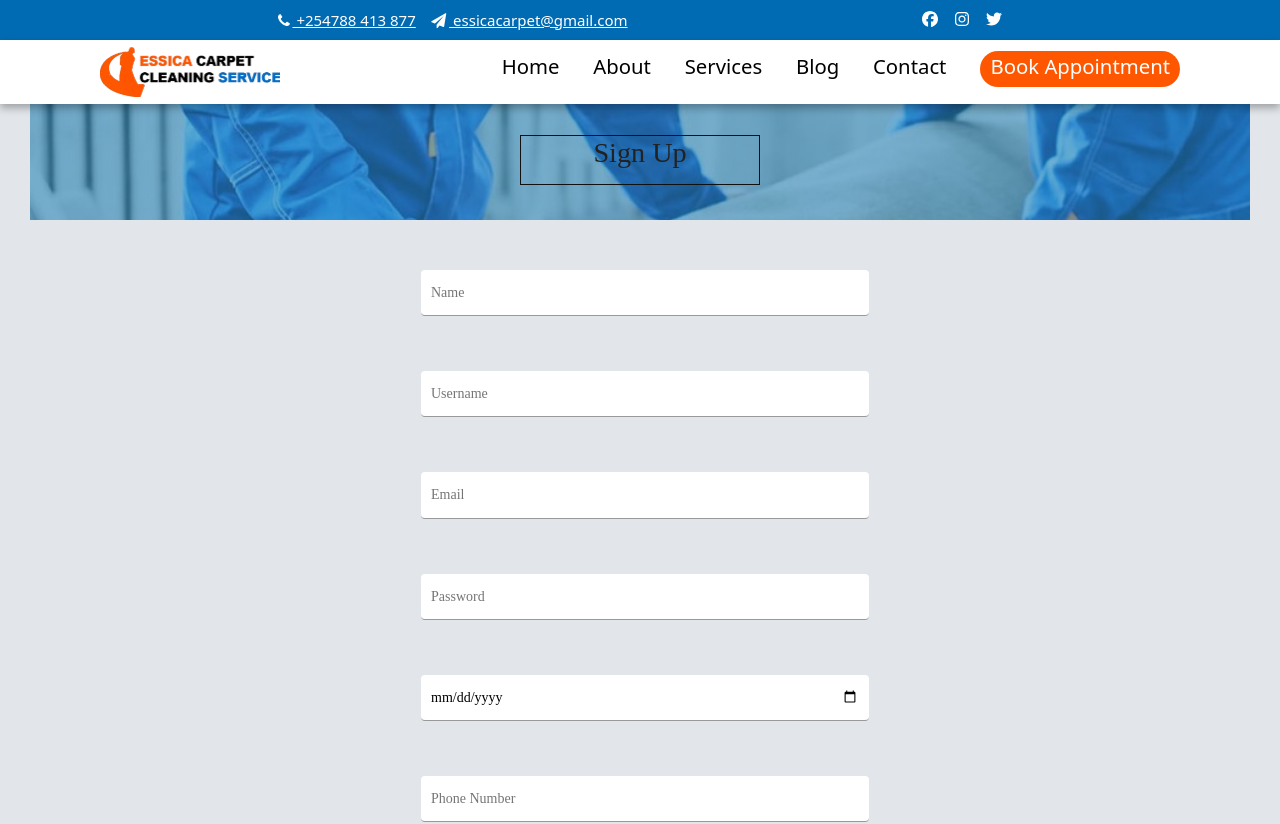
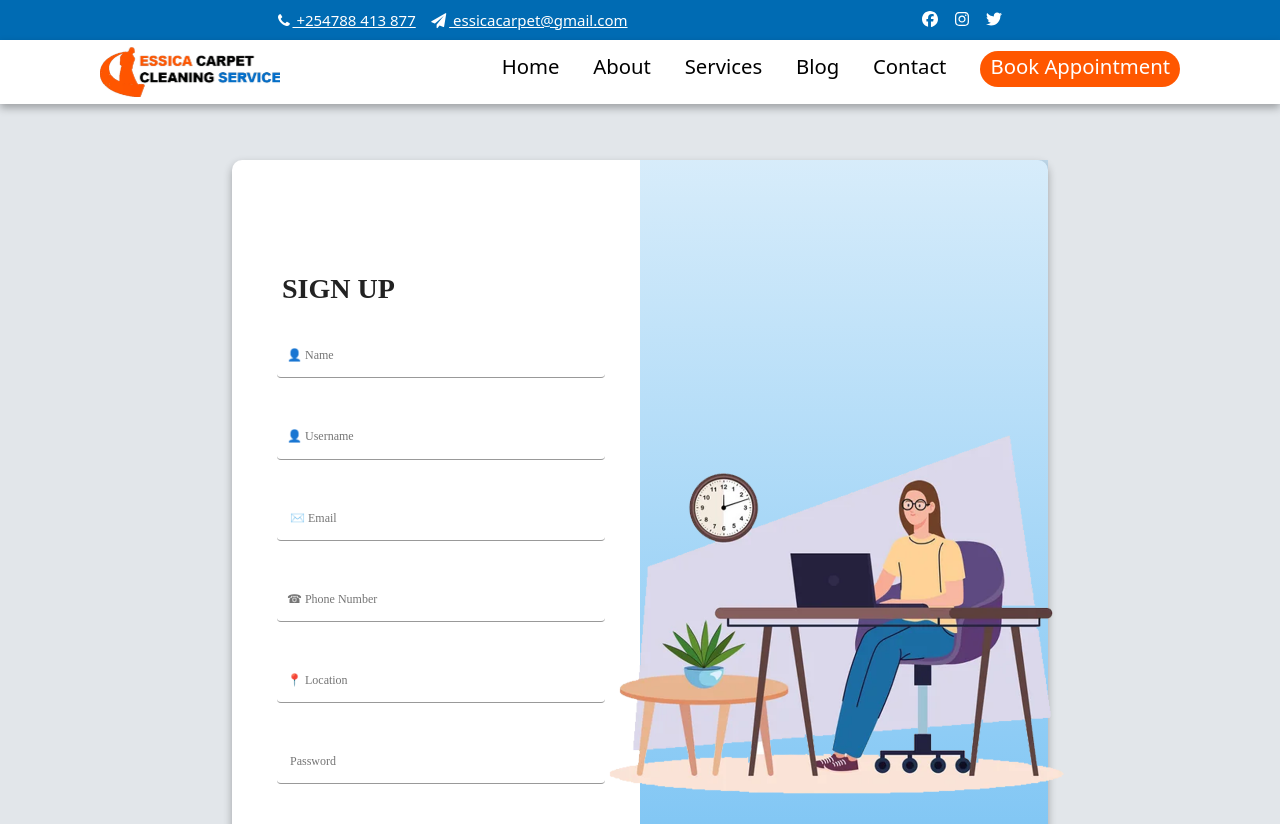
Before and after one commit to Tracy-miranja/essica-carpet-cleaning, a React (Vite) app: page /signup in a window 1280 px wide. Shown: the top 824 px of the page. Built offline with nearby package versions, Linux system fonts and the light colour scheme.

Commit message:
Modified sign in section

```diff
--- a/src/components/Navbar/navbar.css
+++ b/src/components/Navbar/navbar.css
@@ -161,7 +161,7 @@ li {
        left: 0;
        width: 90%;
        height: 100vh;
-       font-size: 32px !important;
+       font-size: 24px !important;
        font-weight: 600;
        background-color: #006bb3;
        z-index: 3;
--- a/src/components/Registration/options.css
+++ b/src/components/Registration/options.css
@@ -6,7 +6,7 @@
     font-weight: 400;
     font-family: Poppins;
     padding: 30px; /* Reduced overall padding */
-    padding-top: 100px; /* Increased top padding to move content down */
+    /* padding-top: 100px;  */
     z-index: 2;
     height: 99vh;
     width: 100%;
@@ -23,8 +23,8 @@
     gap: 10px; /* Space between buttons */
     margin-top: 50px; /* Additional spacing above the buttons */
     background-color: #f8f3f3;
-    box-shadow: 0 4px 8px rgba(0, 0, 0, 0.3);
-    width: 40%;
+    box-shadow: 0 4px 8px rgba(22, 26, 224, 0.3);
+    width: 30%;
     margin-top: 10%;
     height: fit-content;
     padding: 20px;
@@ -50,11 +50,32 @@
     height: 60px;
 }
 
+::placeholder {
+    /* Adjust the font size as needed */
+    font-size: 12px;
+  }
+
+  @keyframes dance {
+    0%, 100% {
+      transform: translateY(0);
+    }
+    50% {
+      transform: translateY(-25px);
+    }
+  }
+
+  h1 {
+    animation: dance 2s infinite;
+    display: inline-block; /* Ensures the animation works correctly with inline elements */
+  }
+
+
 /* Maintain responsiveness */
 @media (max-width: 768px) {
     .options-container {
         padding: 20px;
-        padding-top: 223px; /* Adjust for mobile */
+        /* padding-top: 160px;  */
+        height: fit-content;
     }
 
     .button-group {
@@ -66,3 +87,10 @@
         width: 100%; /* Full width buttons on smaller screens */
     }
 }
+
+@media (max-width: 1437px) {
+    .button-group {
+        width: fit-content;
+        margin-top: 180px;
+    }
+}
--- a/src/components/Signin/Signin.jsx
+++ b/src/components/Signin/Signin.jsx
@@ -2,7 +2,7 @@ import { useState, useEffect } from 'react';
 import { useDispatch, useSelector } from 'react-redux';
 import { useNavigate } from 'react-router-dom';
 import { fetchCustomers } from '../../store/customerSlice';
-import './signin.css';
+import './sign.css';
 
 // eslint-disable-next-line react/prop-types
 const SignIn = ({ onLoginStatusChange }) => {
@@ -54,19 +54,19 @@ const SignIn = ({ onLoginStatusChange }) => {
         <input  className="signin_input"
           name="username"
           type="text"
-          placeholder="Username"
+          placeholder="👤 Username"
           value={credentials.username}
           onChange={handleChange}
         />
         <input className="signin_input"
           name="password"
           type="password"
-          placeholder="Password"
+          placeholder="🔒︎ Password"
           value={credentials.password}
           onChange={handleChange}
         />
         {loginError && <p className="error-message">{loginError}</p>}
-        <button  className="signin_btn" type="submit">Sign in</button>
+        <button  className="signin_btn" type="submit">Log in</button>
       </form>
     </div>
     </div>
--- /dev/null
+++ b/src/components/Signin/sign.css
@@ -0,0 +1,9 @@
+
+.signin_btn{
+    font-size: 20px !important;
+    border-radius: 40px !important;
+  }
+
+  .signin_btn:hover{
+    background-color: rgba(1, 40, 212, 0.664);
+  }
--- a/src/components/Signup/signup.css
+++ b/src/components/Signup/signup.css
@@ -30,22 +30,76 @@
     font-weight: 500;
   }
 
+  .outer-dv{
+    font-size: 14px;
+    line-height: 1.8;
+    color: #222;
+    background: #E2E6EA;
+    font-weight: 400;
+    font-family: Poppins;
+    padding: 130px;
+    padding-top: 160px;
+    z-index: 2;
+    height: 70%;
+    width: 100%;
+    display: flex;
+    flex-direction:row;
+    align-items: center;
+    justify-content: center;
+  }
+
+  .section2 {
+    display: flex;
+    flex-direction: row;
+    flex-direction: column;
+    align-items: center;
+    color: #fff;
+    justify-content: center;
+    width: 50%;
+    height: 120vh;
+    background: linear-gradient(to top, rgba(52, 164, 238, 0.8), rgba(55, 161, 232, 0.2));
+}
+
+.section2 a{
+  color: #fff;
+}
+
+
+  .section1 h2{
+    line-height: 1.66;
+    margin: 0;
+    padding: 0;
+    font-weight: 700;
+    color: #222;
+    font-family: Poppins;
+    font-size: 28px;
+    margin-left: 30px;
+  }
+
   /* Signup Form Container */
   .signup-container {
-    font-size: 14px; /* Slightly larger font size */
+    font-size: 14px;
     line-height: 1.8;
     color: #222;
-    background: #E2E6EA; /* Different background color for distinction */
+    background: #fff;
     font-weight: 400;
     font-family: Poppins;
-    padding: 30px;
-    padding-top: 100px; /* Increased top padding to move content down */
+    /* padding: 130px; */
+    /* padding-top: 100px;  */
     z-index: 2;
-    height: 100%;
-    width: 100%;
+    /* height: 0%; */
+    width: 80%;
     display: flex;
-    flex-direction: column;
+    flex-direction:row;
     align-items: center;
+    box-shadow: 0 4px 8px rgba(0, 0, 0, 0.3);
+    border-radius: 10px;
+
+  }
+
+  .section1{
+    width: 50%;
+    padding: 20px;
   }
 
 /* Form Group */
@@ -62,6 +116,10 @@
     margin-bottom: 5px; /* Space between label and input */
     font-weight: bold; /* Optional: makes label text bold */
     color: black; /* Set label color to black */
+  }
+
+  form{
+    gap: 0px !important;
   }
 
 
@@ -94,3 +152,35 @@
     text-align: center;
     margin-top: 20px;
   }
+
+  .signup-form{
+    width: 100%;
+  }
+
+  .input-group {
+    position: relative;
+  }
+
+  .icon {
+    position: relative;
+    display: inline-block;
+    font-size: 1.2em; /* Adjust the font size as needed */
+    margin-right: 5px; /* Adjust the spacing between the icon and text */
+  }
+
+  .icon::before {
+
+    position: absolute;
+    top: 0;
+    left: 0;
+    color: rgb(10, 10, 10); /* Set the color of the envelope */
+  }
+
+  .icon::after {
+
+    position: absolute;
+    top: 0;
+    left: 0;
+    color: black; /* Set the color of the outline */
+    z-index: -1;
+  }
--- a/src/components/Signup/signup.jsx
+++ b/src/components/Signup/signup.jsx
@@ -2,7 +2,8 @@ import { useState } from 'react';
 import { useDispatch } from 'react-redux';
 import { useNavigate } from 'react-router-dom';
 import { addCustomer } from '../../store/customerSlice';
-import './signup.css'; // Make sure to create this CSS file for styling
+import worker from '../Signup/worker2.png'
+import './signup.css';
 
 const Signup = () => {
   const dispatch = useDispatch();
@@ -12,11 +13,13 @@ const Signup = () => {
     username: '',
     email: '',
     password: '',
+    confirmPassword: '',
     dateOfBirth: '',
     phoneNumber: '',
     location: '',
   });
   const [signupSuccess, setSignupSuccess] = useState(false);
+  const [passwordMatchError, setPasswordMatchError] = useState('');
 
   const handleInputChange = (e) => {
     setUserData({ ...userData, [e.target.name]: e.target.value });
@@ -25,72 +28,103 @@ const Signup = () => {
   const handleSubmit = async (e) => {
     e.preventDefault();
     try {
+      if (userData.password !== userData.confirmPassword) {
+        setPasswordMatchError('Passwords do not match');
+        return;
+      }
+
       await dispatch(addCustomer({ ...userData, role: 'user' }));
       setSignupSuccess(true);
-      setTimeout(() => navigate('/options'), 3000); // Redirect after 3 seconds
+      navigate('/options');
     } catch (error) {
       console.error('Signup failed:', error);
-      // Handle signup failure (e.g., show error message)
     }
   };
 
+  const handleConfirmPasswordChange = (e) => {
+    // Clear the password match error when the user corrects the input
+    setPasswordMatchError('');
+    handleInputChange(e);
+  };
   return (
+    <div className="outer-dv">
+    <div className="signup-container">
 
-    <div className="signup-container">
-            <div className="signup-banner">
-        <div className='signup'>
-          <div className='signup-contents'>
-            <h1>Sign Up</h1>
-
-          </div>
-        </div>
-      </div>
+         <div className='section1'>
+         <h2>SIGN UP</h2>
       {signupSuccess ? (
         <p className="signup-success-message">Account successfully added.</p>
       ) : (
-        <form onSubmit={handleSubmit} className="signup-form">
-        {/* Input for Name */}
+        <form method='post' onSubmit={handleSubmit} className="signup2-form">
+
         <div className="form-group">
-          <input type="text" name="name" value={userData.name} onChange={handleInputChange} placeholder="Name" required />
+          <input type="text" name="name" value={userData.name} onChange={handleInputChange} placeholder="👤 Name" required />
         </div>
 
-        {/* Input for Username */}
         <div className="form-group">
-          <input type="text" name="username" value={userData.username} onChange={handleInputChange} placeholder="Username" required />
+          <input type="text" name="username" value={userData.username} onChange={handleInputChange} placeholder="👤 Username" required />
         </div>
 
-        {/* Input for Email */}
         <div className="form-group">
-          <input type="email" name="email" value={userData.email} onChange={handleInputChange} placeholder="Email" required />
-        </div>
-
-        {/* Input for Password */}
-        <div className="form-group">
-          <input type="password" name="password" value={userData.password} onChange={handleInputChange} placeholder="Password" required />
+        <span className="icon"></span>
+          <input type="email" name="email" value={userData.email} onChange={handleInputChange} placeholder=" ✉️ Email" required />
         </div>
 
         {/* Input for Date of Birth */}
+        {/* <div className="form-group">
+          <input type="date" name="dateOfBirth" value={userData.dateOfBirth} onChange={handleInputChange} required />
+        </div> */}
+
+
         <div className="form-group">
-          <input type="date" name="dateOfBirth" value={userData.dateOfBirth} onChange={handleInputChange} required />
+          <input type="tel" name="phoneNumber" value={userData.phoneNumber} onChange={handleInputChange} placeholder="☎ Phone Number" required />
         </div>
 
-        {/* Input for Phone Number */}
+
         <div className="form-group">
-          <input type="tel" name="phoneNumber" value={userData.phoneNumber} onChange={handleInputChange} placeholder="Phone Number" required />
+          <input type="text" name="location" value={userData.location} onChange={handleInputChange} placeholder="📍 Location" required />
         </div>
 
-        {/* Input for Location */}
-        <div className="form-group">
-          <input type="text" name="location" value={userData.location} onChange={handleInputChange} placeholder="Location" required />
+
+
+
+
+         <div className="form-group">
+          <input type="password" name="password" value={userData.password} onChange={handleInputChange} placeholder=" Password" required />
         </div>
 
-        {/* Submit Button */}
+        <div className="form-group">
+            <input
+              type="password"
+              name="confirmPassword"
+              value={userData.confirmPassword}
+              onChange={handleConfirmPasswordChange}
+              placeholder="🔒︎ Confirm Password"
+              required
+            />
+          </div>
+
+
+      {passwordMatchError && (
+        <p className="password-match-error">{passwordMatchError}</p>
+      )}
+
+
         <div className="form-group">
           <button type="submit" className="signup-submit">Sign Up</button>
         </div>
       </form>
 
       )}
+      </div>
+      <div className='section2'>
+      <figure>
+      <img src={worker} alt="Sign up image" style={{ width: "550px"}} />
+      </figure>
+      <a href='#'>i am already a member?</a>
+      </div>
+    </div>
+
     </div>
   );
 };
```
Also changed, not shown: src/components/Registration/options.jsx (+10 -3 lines), src/components/Signup/worker.jpg (added), src/components/Signup/worker2.png (added).
